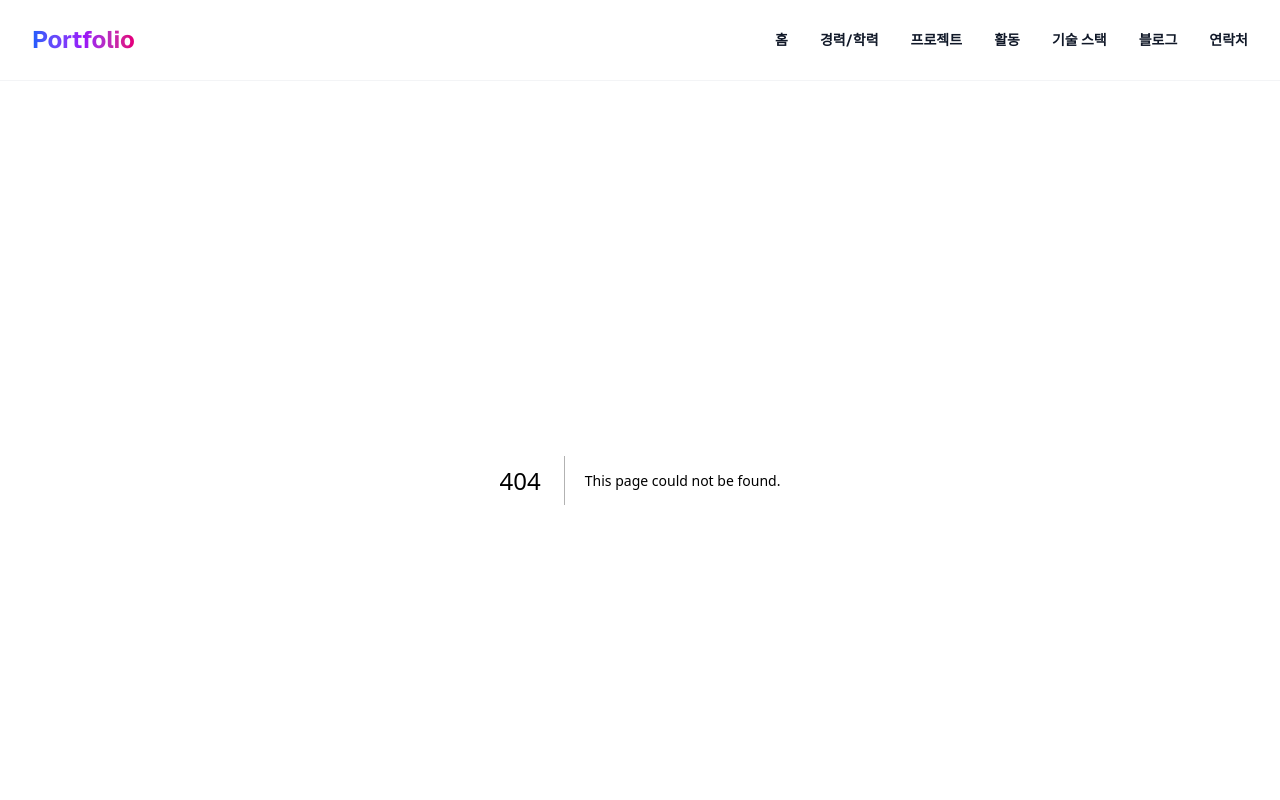
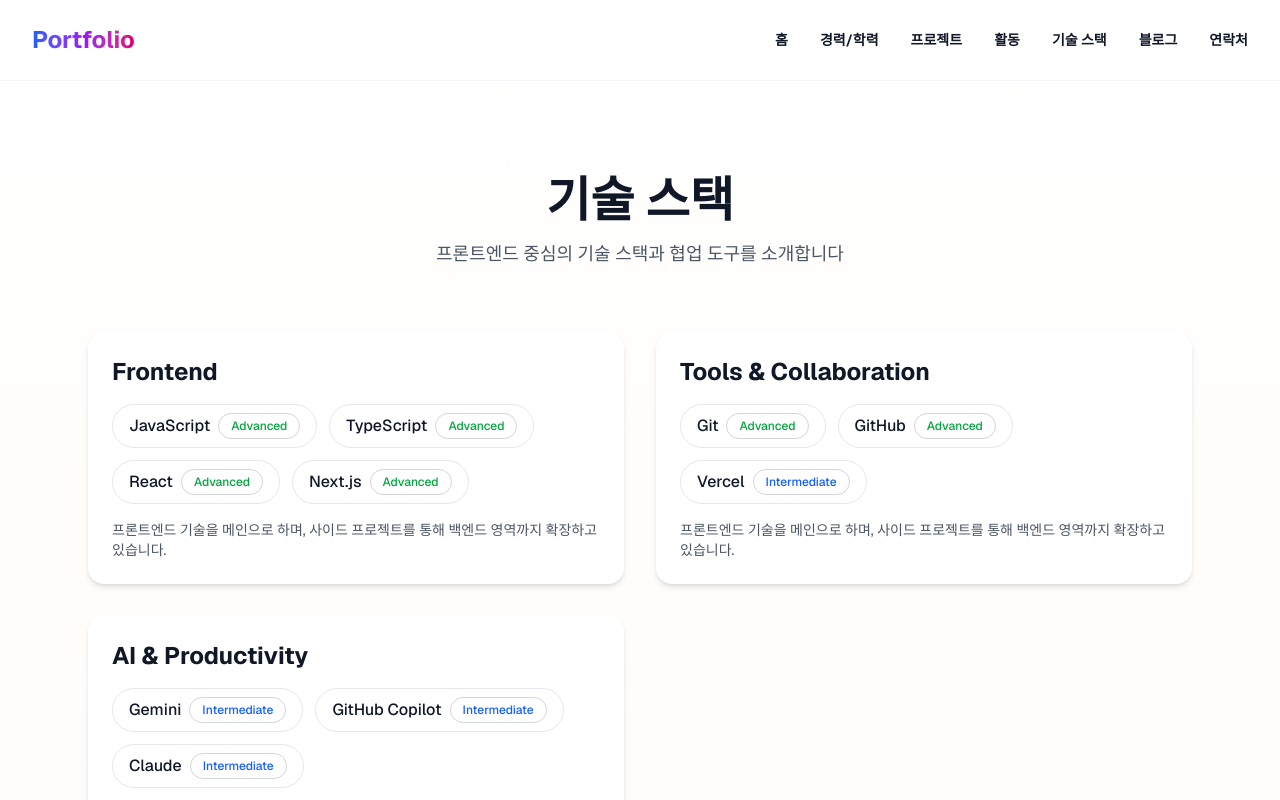
Before and after one commit to junzero741/portfolio, a Next.js app: page /skills in a window 1280 px wide. Before the commit this address had no page. Shown: the top 800 px of the page. Built offline with nearby package versions, Linux system fonts and the light colour scheme.

Commit message:
feat: 기술 페이지

```diff
--- /dev/null
+++ b/app/skills/page.tsx
@@ -0,0 +1,62 @@
+import { Metadata } from "next";
+import { skillCategories } from "@/data/skills";
+import Card from "@/components/ui/card";
+import Badge from "@/components/ui/badge";
+
+export const metadata: Metadata = {
+  title: "기술 스택 - Portfolio",
+  description: "보유 기술 스택 및 숙련도",
+};
+
+const levelColor: Record<string, string> = {
+  Advanced: "text-green-600",
+  Intermediate: "text-blue-600",
+  Beginner: "text-orange-600",
+};
+
+export default function SkillsPage() {
+  return (
+    <div className="min-h-screen bg-gradient-to-b from-white via-orange-50/30 to-pink-50/30">
+      <div className="mx-auto max-w-6xl px-6 py-24">
+        {/* Page Header */}
+        <div className="mb-16 text-center animate-fade-in-up">
+          <h1 className="text-5xl font-bold text-gray-900 mb-4">기술 스택</h1>
+          <p className="text-lg text-gray-600 max-w-2xl mx-auto">
+            프론트엔드 중심의 기술 스택과 협업 도구를 소개합니다
+          </p>
+        </div>
+
+        <div className="grid grid-cols-1 gap-8 lg:grid-cols-2">
+          {skillCategories.map((category) => (
+            <Card key={category.title} gradient={category.gradient}>
+              <div className="space-y-4">
+                <h2 className="text-2xl font-bold text-gray-900">
+                  {category.title}
+                </h2>
+                <div className="flex flex-wrap gap-3">
+                  {category.items.map((skill) => (
+                    <div
+                      key={skill.name}
+                      className="flex items-center gap-2 rounded-full border border-gray-200 bg-white px-4 py-2"
+                    >
+                      <span className="font-medium text-gray-900">
+                        {skill.name}
+                      </span>
+                      <Badge variant="outline" className={levelColor[skill.level]}>
+                        {skill.level}
+                      </Badge>
+                    </div>
+                  ))}
+                </div>
+                <p className="text-sm text-gray-600">
+                  프론트엔드 기술을 메인으로 하며, 사이드 프로젝트를 통해
+                  백엔드 영역까지 확장하고 있습니다.
+                </p>
+              </div>
+            </Card>
+          ))}
+        </div>
+      </div>
+    </div>
+  );
+}
--- /dev/null
+++ b/data/skills.ts
@@ -0,0 +1,42 @@
+export interface SkillItem {
+  name: string;
+  level: "Advanced" | "Intermediate" | "Beginner";
+  description?: string;
+}
+
+export interface SkillCategory {
+  title: string;
+  gradient: "blue" | "purple" | "orange" | "green";
+  items: SkillItem[];
+}
+
+export const skillCategories: SkillCategory[] = [
+  {
+    title: "Frontend",
+    gradient: "purple",
+    items: [
+      { name: "JavaScript", level: "Advanced" },
+      { name: "TypeScript", level: "Advanced" },
+      { name: "React", level: "Advanced" },
+      { name: "Next.js", level: "Advanced" },
+    ],
+  },
+  {
+    title: "Tools & Collaboration",
+    gradient: "blue",
+    items: [
+      { name: "Git", level: "Advanced" },
+      { name: "GitHub", level: "Advanced" },
+      { name: "Vercel", level: "Intermediate" },
+    ],
+  },
+  {
+    title: "AI & Productivity",
+    gradient: "green",
+    items: [
+      { name: "Gemini", level: "Intermediate" },
+      { name: "GitHub Copilot", level: "Intermediate" },
+      { name: "Claude", level: "Intermediate" },
+    ],
+  },
+];
```
